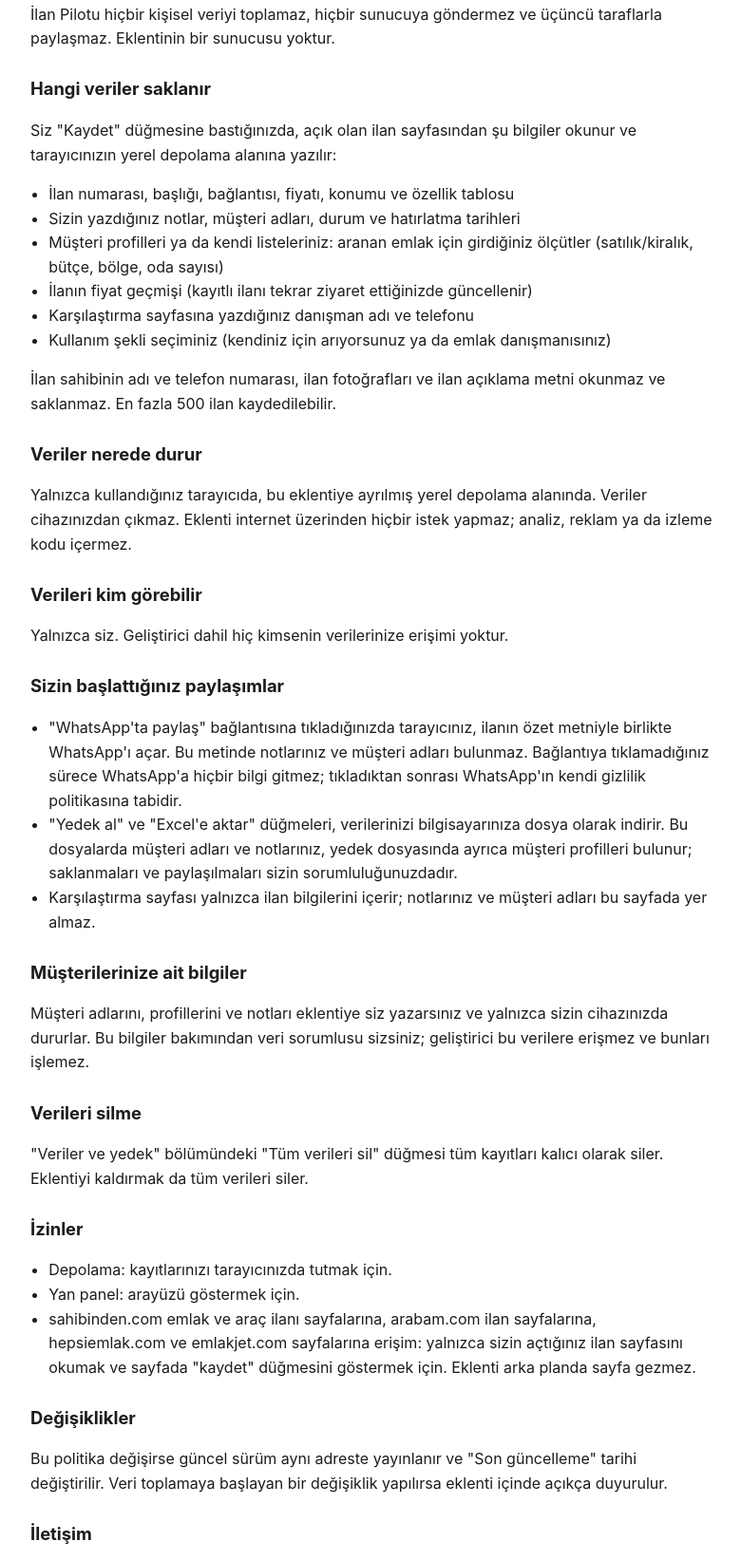
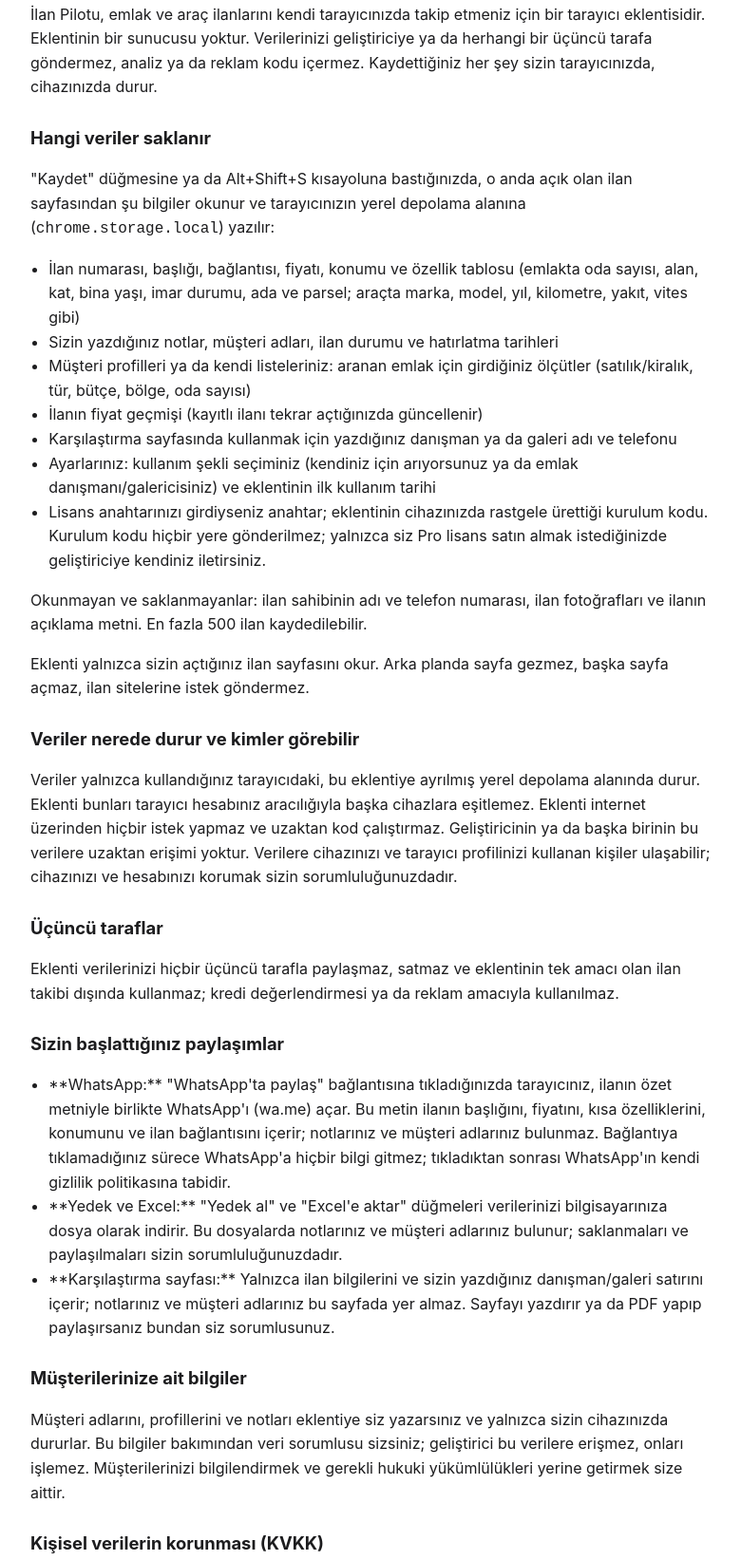
Before and after one commit to polataitech/ilanpilotu-yasal, a plain HTML site: page gizlilik.html in a window 1280 px wide. Shown: the part 184-1827 px from the top of the page at 95% size, without its empty margins (248-1028 px from the left). Drawn offline with Linux system fonts and the light colour scheme.

Commit message:
docs: update privacy policy
Co-Authored-By: Claude Sonnet 5.5 <noreply@anthropic.com>

```diff
--- a/gizlilik.html
+++ b/gizlilik.html
@@ -2,42 +2,50 @@
 h1{font-size:1.6rem}h2{font-size:1.15rem;margin-top:1.6rem}a{color:#0b57d0}ul{padding-left:1.2rem}
 @media(prefers-color-scheme:dark){body{background:#1c1c1e;color:#f2f2f7}a{color:#8ab4f8}}</style></head><body>
 <h1>İlan Pilotu Gizlilik Politikası</h1>
-<p>Son güncelleme: 16 Kasım 2026</p>
+<p>Yürürlük ve son güncelleme tarihi: 16 Kasım 2026</p>
 <h2>Özet</h2>
-<p>İlan Pilotu hiçbir kişisel veriyi toplamaz, hiçbir sunucuya göndermez ve üçüncü taraflarla paylaşmaz. Eklentinin bir sunucusu yoktur.</p>
+<p>İlan Pilotu, emlak ve araç ilanlarını kendi tarayıcınızda takip etmeniz için bir tarayıcı eklentisidir. Eklentinin bir sunucusu yoktur. Verilerinizi geliştiriciye ya da herhangi bir üçüncü tarafa göndermez, analiz ya da reklam kodu içermez. Kaydettiğiniz her şey sizin tarayıcınızda, cihazınızda durur.</p>
 <h2>Hangi veriler saklanır</h2>
-<p>Siz &quot;Kaydet&quot; düğmesine bastığınızda, açık olan ilan sayfasından şu bilgiler okunur ve tarayıcınızın yerel depolama alanına yazılır:</p>
+<p>&quot;Kaydet&quot; düğmesine ya da Alt+Shift+S kısayoluna bastığınızda, o anda açık olan ilan sayfasından şu bilgiler okunur ve tarayıcınızın yerel depolama alanına (<code>chrome.storage.local</code>) yazılır:</p>
 <ul>
-<li>İlan numarası, başlığı, bağlantısı, fiyatı, konumu ve özellik tablosu</li>
-<li>Sizin yazdığınız notlar, müşteri adları, durum ve hatırlatma tarihleri</li>
-<li>Müşteri profilleri ya da kendi listeleriniz: aranan emlak için girdiğiniz ölçütler (satılık/kiralık, bütçe, bölge, oda sayısı)</li>
-<li>İlanın fiyat geçmişi (kayıtlı ilanı tekrar ziyaret ettiğinizde güncellenir)</li>
-<li>Karşılaştırma sayfasına yazdığınız danışman adı ve telefonu</li>
-<li>Kullanım şekli seçiminiz (kendiniz için arıyorsunuz ya da emlak danışmanısınız)</li>
+<li>İlan numarası, başlığı, bağlantısı, fiyatı, konumu ve özellik tablosu (emlakta oda sayısı, alan, kat, bina yaşı, imar durumu, ada ve parsel; araçta marka, model, yıl, kilometre, yakıt, vites gibi)</li>
+<li>Sizin yazdığınız notlar, müşteri adları, ilan durumu ve hatırlatma tarihleri</li>
+<li>Müşteri profilleri ya da kendi listeleriniz: aranan emlak için girdiğiniz ölçütler (satılık/kiralık, tür, bütçe, bölge, oda sayısı)</li>
+<li>İlanın fiyat geçmişi (kayıtlı ilanı tekrar açtığınızda güncellenir)</li>
+<li>Karşılaştırma sayfasında kullanmak için yazdığınız danışman ya da galeri adı ve telefonu</li>
+<li>Ayarlarınız: kullanım şekli seçiminiz (kendiniz için arıyorsunuz ya da emlak danışmanı/galericisiniz) ve eklentinin ilk kullanım tarihi</li>
+<li>Lisans anahtarınızı girdiyseniz anahtar; eklentinin cihazınızda rastgele ürettiği kurulum kodu. Kurulum kodu hiçbir yere gönderilmez; yalnızca siz Pro lisans satın almak istediğinizde geliştiriciye kendiniz iletirsiniz.</li>
 </ul>
-<p>İlan sahibinin adı ve telefon numarası, ilan fotoğrafları ve ilan açıklama metni okunmaz ve saklanmaz. En fazla 500 ilan kaydedilebilir.</p>
-<h2>Veriler nerede durur</h2>
-<p>Yalnızca kullandığınız tarayıcıda, bu eklentiye ayrılmış yerel depolama alanında. Veriler cihazınızdan çıkmaz. Eklenti internet üzerinden hiçbir istek yapmaz; analiz, reklam ya da izleme kodu içermez.</p>
-<h2>Verileri kim görebilir</h2>
-<p>Yalnızca siz. Geliştirici dahil hiç kimsenin verilerinize erişimi yoktur.</p>
+<p>Okunmayan ve saklanmayanlar: ilan sahibinin adı ve telefon numarası, ilan fotoğrafları ve ilanın açıklama metni. En fazla 500 ilan kaydedilebilir.</p>
+<p>Eklenti yalnızca sizin açtığınız ilan sayfasını okur. Arka planda sayfa gezmez, başka sayfa açmaz, ilan sitelerine istek göndermez.</p>
+<h2>Veriler nerede durur ve kimler görebilir</h2>
+<p>Veriler yalnızca kullandığınız tarayıcıdaki, bu eklentiye ayrılmış yerel depolama alanında durur. Eklenti bunları tarayıcı hesabınız aracılığıyla başka cihazlara eşitlemez. Eklenti internet üzerinden hiçbir istek yapmaz ve uzaktan kod çalıştırmaz. Geliştiricinin ya da başka birinin bu verilere uzaktan erişimi yoktur. Verilere cihazınızı ve tarayıcı profilinizi kullanan kişiler ulaşabilir; cihazınızı ve hesabınızı korumak sizin sorumluluğunuzdadır.</p>
+<h2>Üçüncü taraflar</h2>
+<p>Eklenti verilerinizi hiçbir üçüncü tarafla paylaşmaz, satmaz ve eklentinin tek amacı olan ilan takibi dışında kullanmaz; kredi değerlendirmesi ya da reklam amacıyla kullanılmaz.</p>
 <h2>Sizin başlattığınız paylaşımlar</h2>
 <ul>
-<li>&quot;WhatsApp&#x27;ta paylaş&quot; bağlantısına tıkladığınızda tarayıcınız, ilanın özet metniyle birlikte WhatsApp&#x27;ı açar. Bu metinde notlarınız ve müşteri adları bulunmaz. Bağlantıya tıklamadığınız sürece WhatsApp&#x27;a hiçbir bilgi gitmez; tıkladıktan sonrası WhatsApp&#x27;ın kendi gizlilik politikasına tabidir.</li>
-<li>&quot;Yedek al&quot; ve &quot;Excel&#x27;e aktar&quot; düğmeleri, verilerinizi bilgisayarınıza dosya olarak indirir. Bu dosyalarda müşteri adları ve notlarınız, yedek dosyasında ayrıca müşteri profilleri bulunur; saklanmaları ve paylaşılmaları sizin sorumluluğunuzdadır.</li>
-<li>Karşılaştırma sayfası yalnızca ilan bilgilerini içerir; notlarınız ve müşteri adları bu sayfada yer almaz.</li>
+<li>**WhatsApp:** &quot;WhatsApp&#x27;ta paylaş&quot; bağlantısına tıkladığınızda tarayıcınız, ilanın özet metniyle birlikte WhatsApp&#x27;ı (wa.me) açar. Bu metin ilanın başlığını, fiyatını, kısa özelliklerini, konumunu ve ilan bağlantısını içerir; notlarınız ve müşteri adlarınız bulunmaz. Bağlantıya tıklamadığınız sürece WhatsApp&#x27;a hiçbir bilgi gitmez; tıkladıktan sonrası WhatsApp&#x27;ın kendi gizlilik politikasına tabidir.</li>
+<li>**Yedek ve Excel:** &quot;Yedek al&quot; ve &quot;Excel&#x27;e aktar&quot; düğmeleri verilerinizi bilgisayarınıza dosya olarak indirir. Bu dosyalarda notlarınız ve müşteri adlarınız bulunur; saklanmaları ve paylaşılmaları sizin sorumluluğunuzdadır.</li>
+<li>**Karşılaştırma sayfası:** Yalnızca ilan bilgilerini ve sizin yazdığınız danışman/galeri satırını içerir; notlarınız ve müşteri adlarınız bu sayfada yer almaz. Sayfayı yazdırır ya da PDF yapıp paylaşırsanız bundan siz sorumlusunuz.</li>
 </ul>
 <h2>Müşterilerinize ait bilgiler</h2>
-<p>Müşteri adlarını, profillerini ve notları eklentiye siz yazarsınız ve yalnızca sizin cihazınızda dururlar. Bu bilgiler bakımından veri sorumlusu sizsiniz; geliştirici bu verilere erişmez ve bunları işlemez.</p>
+<p>Müşteri adlarını, profillerini ve notları eklentiye siz yazarsınız ve yalnızca sizin cihazınızda dururlar. Bu bilgiler bakımından veri sorumlusu sizsiniz; geliştirici bu verilere erişmez, onları işlemez. Müşterilerinizi bilgilendirmek ve gerekli hukuki yükümlülükleri yerine getirmek size aittir.</p>
+<h2>Kişisel verilerin korunması (KVKK)</h2>
+<p>Eklentinin işlediği veriler yalnızca sizin cihazınızda kalır; geliştirici bu verilere erişmez, bunları kendi amaçlarıyla kullanmaz ve kimseye aktarmaz. Verileriniz üzerindeki işlemleri (görme, düzeltme, dışa aktarma, silme) doğrudan eklenti içinden yapabilirsiniz. 6698 sayılı Kişisel Verilerin Korunması Kanunu kapsamındaki sorularınız ve talepleriniz için aşağıdaki adrese yazabilirsiniz.</p>
 <h2>Verileri silme</h2>
-<p>&quot;Veriler ve yedek&quot; bölümündeki &quot;Tüm verileri sil&quot; düğmesi tüm kayıtları kalıcı olarak siler. Eklentiyi kaldırmak da tüm verileri siler.</p>
-<h2>İzinler</h2>
+<p>&quot;Veriler ve yedek&quot; bölümündeki &quot;Tüm verileri sil&quot; düğmesi kayıtlarınızı kalıcı olarak siler. Eklentiyi tarayıcınızdan kaldırdığınızda da eklentinin yerel depolama alanı tarayıcı tarafından silinir. Silinen veriler geri getirilemez; önce yedek almanızı öneririz.</p>
+<h2>Çocuklar</h2>
+<p>İlan Pilotu çocuklara yönelik değildir ve onlardan bilerek veri toplamaz (zaten hiç kimseden veri toplamaz).</p>
+<h2>İzinler ve gerekçeleri</h2>
 <ul>
-<li>Depolama: kayıtlarınızı tarayıcınızda tutmak için.</li>
-<li>Yan panel: arayüzü göstermek için.</li>
-<li>sahibinden.com emlak ve araç ilanı sayfalarına, arabam.com ilan sayfalarına, hepsiemlak.com ve emlakjet.com sayfalarına erişim: yalnızca sizin açtığınız ilan sayfasını okumak ve sayfada &quot;kaydet&quot; düğmesini göstermek için. Eklenti arka planda sayfa gezmez.</li>
+<li>**Depolama (<code>storage</code>):** Kayıtlarınızı tarayıcınızda tutmak için.</li>
+<li>**Yan panel (<code>sidePanel</code>):** Arayüzü tarayıcının yan panelinde göstermek için.</li>
+<li>**Site erişimi:** sahibinden.com emlak ve vasıta ilan sayfaları, arabam.com ilan sayfaları, hepsiemlak.com ve emlakjet.com sayfaları. Yalnızca sizin açtığınız ilan sayfasını okumak ve sayfada &quot;kaydet&quot; düğmesini göstermek içindir. Bu sitelerin dışında hiçbir sayfaya erişilmez.</li>
 </ul>
+<h2>Bağımsızlık</h2>
+<p>İlan Pilotu bağımsız bir üründür; sahibinden.com, hepsiemlak.com, emlakjet.com, arabam.com ya da başka bir ilan sitesiyle bağlantısı yoktur.</p>
 <h2>Değişiklikler</h2>
-<p>Bu politika değişirse güncel sürüm aynı adreste yayınlanır ve &quot;Son güncelleme&quot; tarihi değiştirilir. Veri toplamaya başlayan bir değişiklik yapılırsa eklenti içinde açıkça duyurulur.</p>
+<p>Bu politika değişirse güncel sürüm aynı adreste yayınlanır ve yukarıdaki tarih güncellenir. Verilerinizi cihazınızın dışına çıkaracak bir değişiklik yapılırsa bu, eklenti içinde açıkça duyurulur ve yalnızca siz açıkça kabul ettikten sonra devreye girer.</p>
 <h2>İletişim</h2>
 <p>İlan Pilotu hakkında sorularınız için: polataitechsupport@gmail.com</p>
 </body></html>
```
